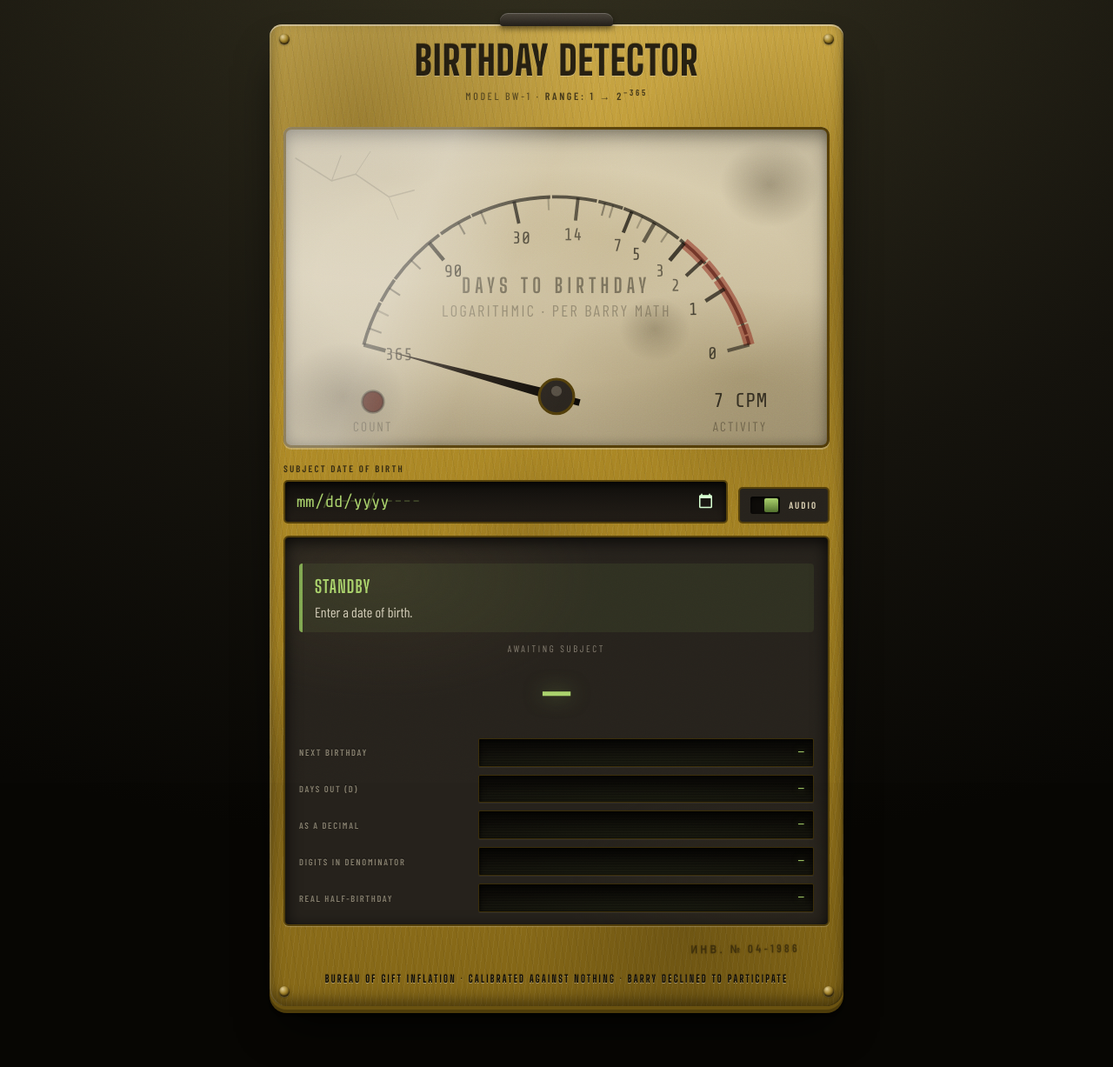
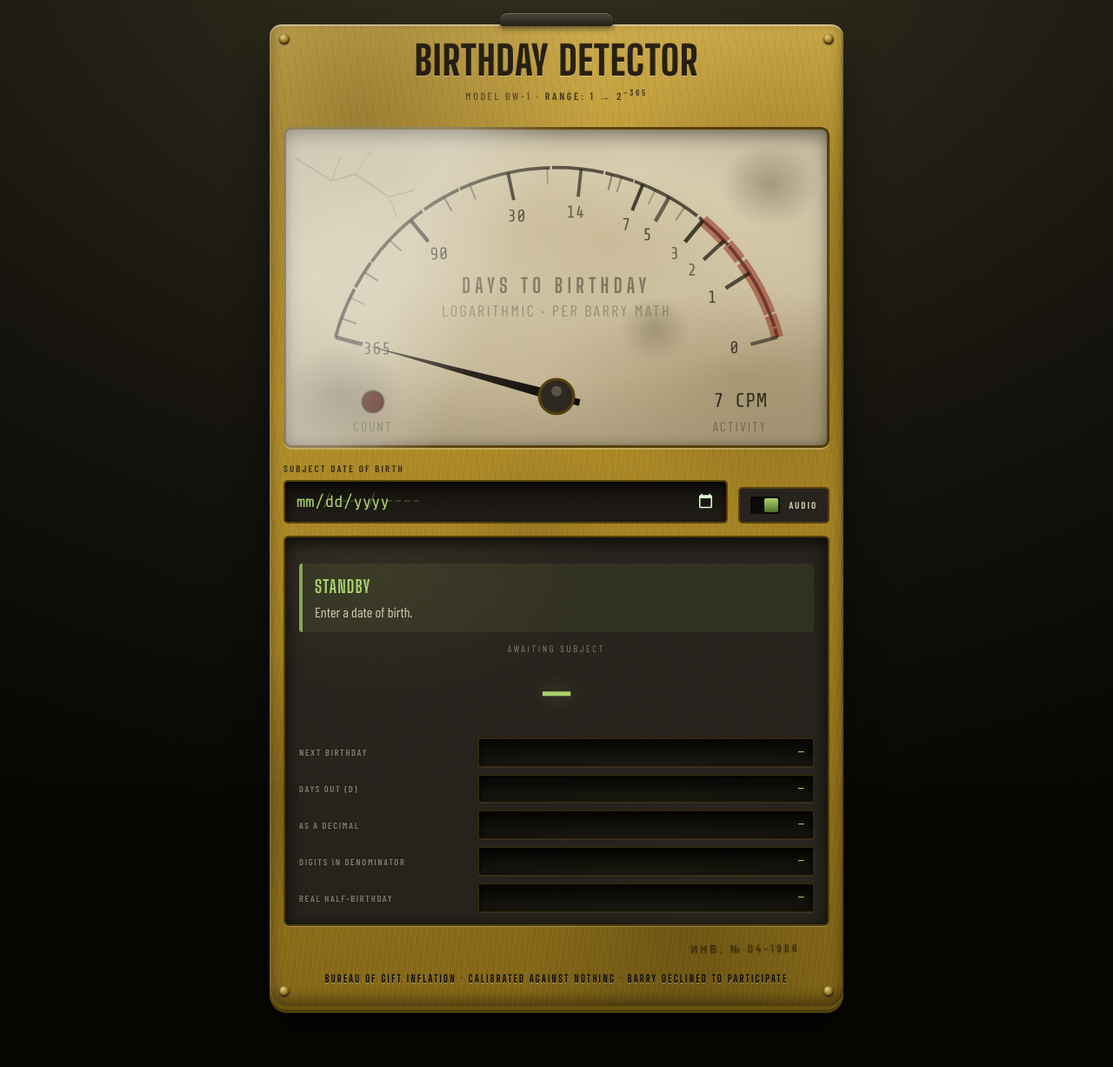
Before and after one commit to ahecht/ahecht.github.io, a Jekyll site: the page barry/index.html, which Jekyll copies as it is, in a window 1280 px wide. Shown: the whole page at 87% size. Built offline with Jekyll 4.4.1, drawn with Linux system fonts in a browser that asks for light colours.

Commit message:
Scale the dial up to fill the window
The scale was drawn at radius 150 inside a 400-unit viewBox, so it used
only 72% of the width and left 46 units of dead headroom above the arc.
Radius goes to 172, which brings width usage to 83% and headroom to 24
while still clearing the lamp and the activity readout in the corners.

Both arc paths are recomputed for the new radius and their dash patterns
scaled to keep the flaked-ink gaps at the same density. Tick and label
radii now derive from R instead of being separate literals, so the scale
stays proportional if it moves again, and the needle is lengthened to
stop just short of the tick ring as before.

Co-Authored-By: Claude Opus 5 (1M context) <noreply@anthropic.com>
Claude-Session: https://claude.ai/code/session_01HNcNgo6iCjBDEABU2X3JA7

```diff
--- a/barry/index.html
+++ b/barry/index.html
@@ -324,8 +324,8 @@ dl{margin:0}
       </defs>
 
       <!-- the printed scale has faded unevenly; the danger band worst of all -->
-      <path d="M 55.11 157.18 A 150 150 0 0 1 344.89 157.18" fill="none" stroke="#17140e" stroke-width="2.5" opacity=".68" stroke-dasharray="34 1.2 19 0.8 47 1.6 26 1 61 1.3"/>
-      <path d="M 295.93 80.68 A 150 150 0 0 1 344.89 157.18" fill="none" stroke="#8f2417" stroke-width="8" opacity=".52" stroke-dasharray="21 1.4 13 2.1 38 1.2"/>
+      <path d="M 33.86 151.48 A 172 172 0 0 1 366.14 151.48" fill="none" stroke="#17140e" stroke-width="2.5" opacity=".68" stroke-dasharray="39 1.4 22 0.9 54 1.8 30 1.1 70 1.5"/>
+      <path d="M 310.00 63.77 A 172 172 0 0 1 366.14 151.48" fill="none" stroke="#8f2417" stroke-width="9" opacity=".52" stroke-dasharray="24 1.6 15 2.4 44 1.4"/>
       <g id="ticks"></g>
       <g id="labels"></g>
 
@@ -333,7 +333,7 @@ dl{margin:0}
       <text x="200" y="136" text-anchor="middle" font-family="'Barlow Condensed',sans-serif" font-size="12" letter-spacing="1.6" fill="#17140e" opacity=".3">LOGARITHMIC &middot; PER BARRY MATH</text>
 
       <g id="needle">
-        <polygon points="200,64 196.2,196 203.8,196" fill="url(#ndl)"/>
+        <polygon points="200,48 196.2,196 203.8,196" fill="url(#ndl)"/>
         <polygon points="197.5,196 202.5,196 202.5,214 197.5,214" fill="#0e0b07"/>
       </g>
       <circle cx="200" cy="196" r="13" fill="#2b2620"/>
@@ -400,7 +400,10 @@ var MAXD = 365;
 var LOG2 = Math.log10(2);
 
 /* ---------- dial geometry ---------- */
-var CX=200, CY=196, R=150, SPAN=75;
+/* R must match the two arc paths in the markup; the rest hang off it so the
+   scale stays proportional if it changes again */
+var CX=200, CY=196, R=172, SPAN=75;
+var R_MINOR_IN=R-12, R_MAJOR_IN=R-21, R_LABEL=R-33;
 function tOf(d){ return 1 - Math.log(1+Math.min(d,MAXD))/Math.log(1+MAXD); }
 function angOf(d){ return -SPAN + 2*SPAN*tOf(d); }
 function pt(a,r){ var t=a*Math.PI/180; return [CX+r*Math.sin(t), CY-r*Math.cos(t)]; }
```
Also changed, not shown: other parts of barry/index.html (+2 -2 lines).
